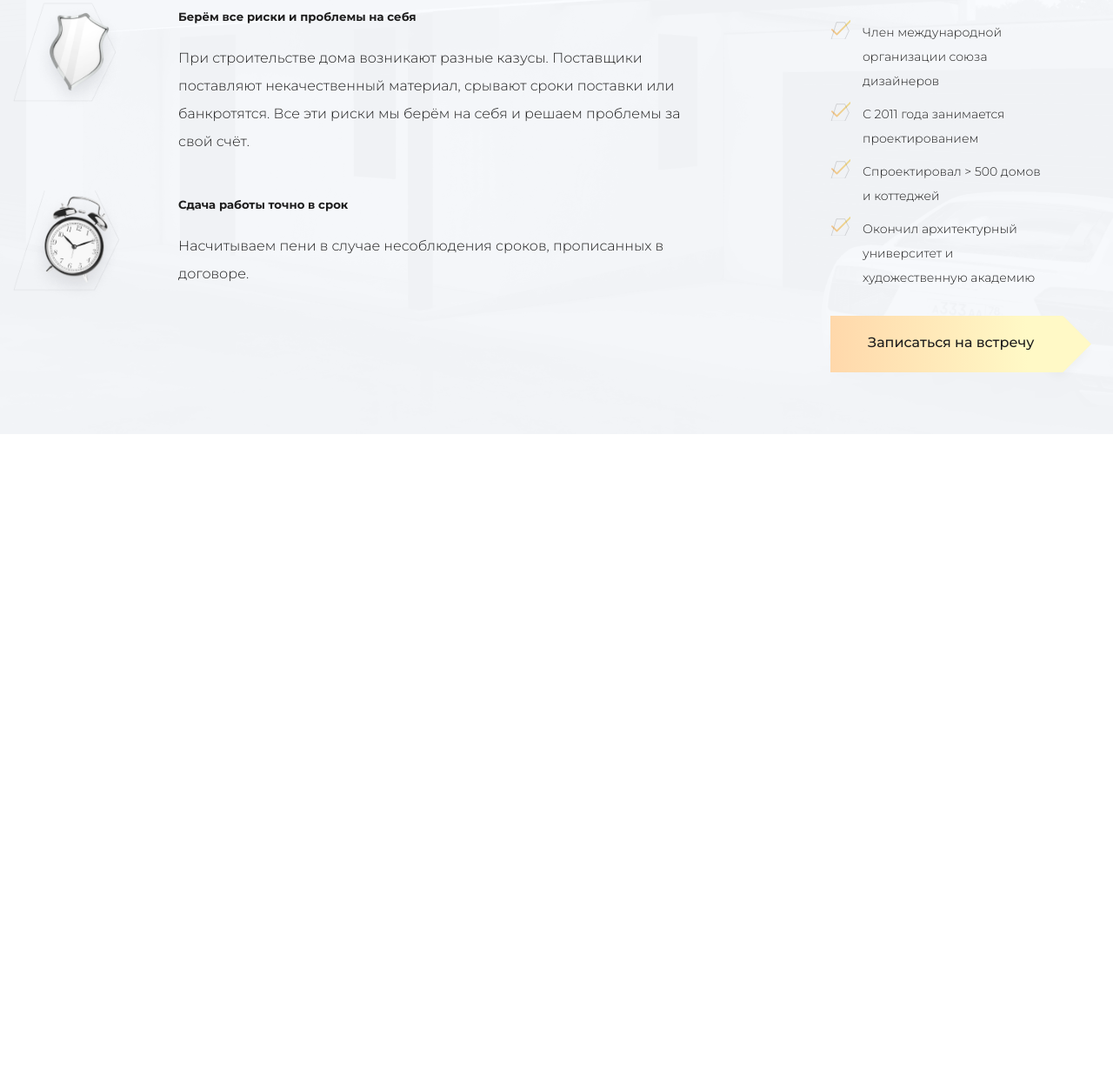
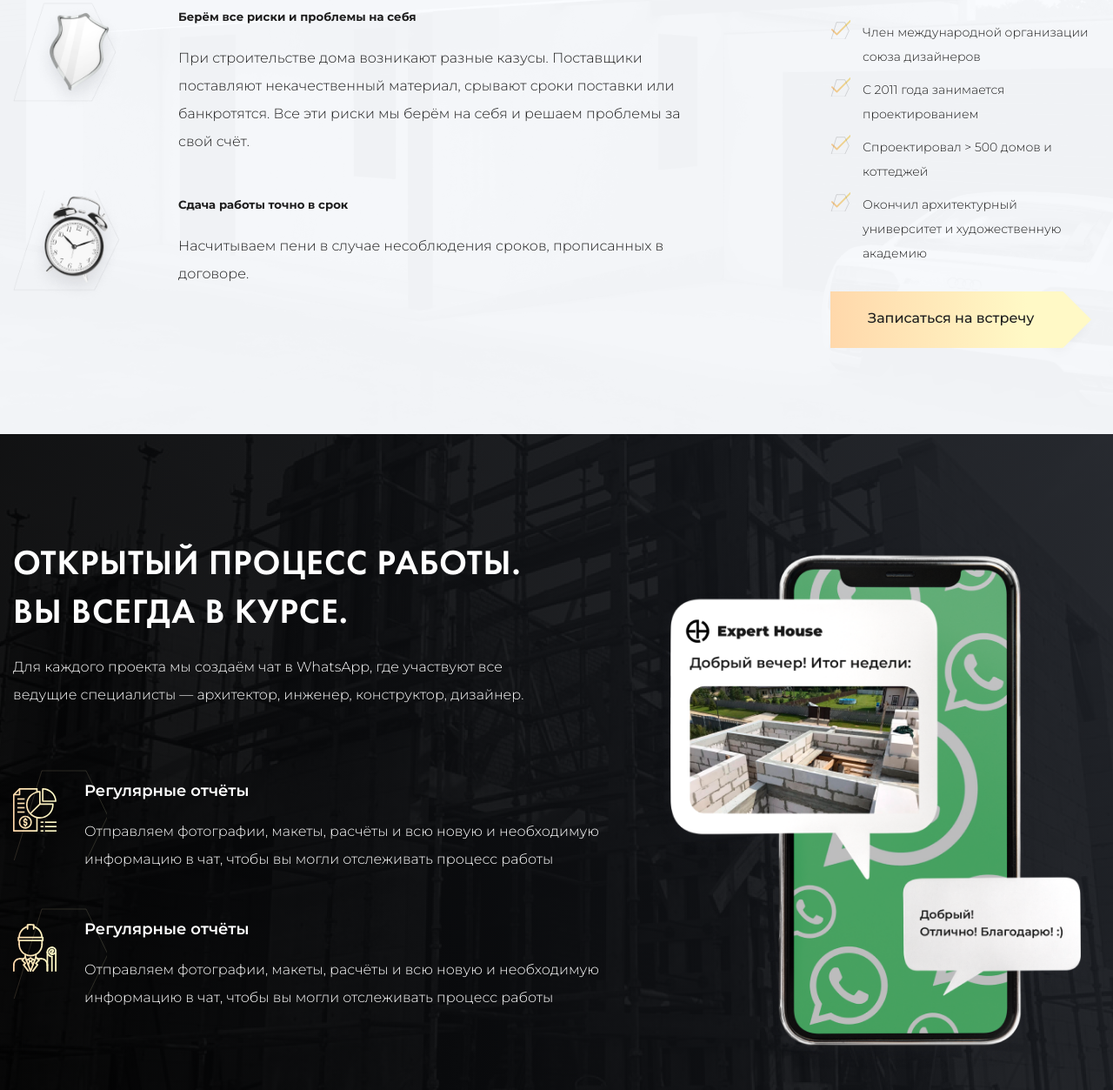
Before and after one commit to aaksi/ExpertHouse, a website: page app/index.html in a window 1280 px wide. Shown: the part 9166-10419 px from the top of the page at 87% size. Before the commit the page ends 9665 px from the top, so only its background shows below. Drawn offline with nearby package versions, Linux system fonts and the light colour scheme; files that its build step writes are made by us from their sources.

Commit message:
added section report

```diff
--- a/app/index.html
+++ b/app/index.html
@@ -457,6 +457,30 @@
         </div>
     </section>
 
+    <section class="report" style="background-image: url('images/report-bg.jpg');">
+        <div class="report__wrapper">
+            <div class="container">
+                <div class="report__inner">
+                    <div class="report__text">
+                        <h3 class="report__title title">Открытый процесс работы. Вы всегда в курсе.</h3>
+                        <p class="report__subtitle">Для каждого проекта мы создаём чат в WhatsApp, где участвуют все ведущие специалисты — архитектор, инженер, конструктор, дизайнер.</p>
+                        <div class="report__item report__item--report">
+                            <h5 class="report__item-title">Регулярные отчёты</h5>
+                            <p class="report__item-descr">Отправляем фотографии, макеты, расчёты и всю новую и необходимую информацию в чат, чтобы вы могли отслеживать процесс работы</p>
+                        </div>
+                        <div class="report__item report__item--builder">
+                            <h5 class="report__item-title">Регулярные отчёты</h5>
+                            <p class="report__item-descr">Отправляем фотографии, макеты, расчёты и всю новую и необходимую информацию в чат, чтобы вы могли отслеживать процесс работы</p>
+                        </div>
+                    </div>
+                    <div class="report__img">
+                        <img src="images/report-phone.png" alt="">
+                    </div>
+                </div>
+            </div>
+        </div>
+    </section>
+
     <script src="https://ajax.googleapis.com/ajax/libs/jquery/3.5.1/jquery.min.js"></script>
     <script src="js/libs.min.js"></script>
     <script src="js/main.js"></script>
--- a/app/scss/style.scss
+++ b/app/scss/style.scss
@@ -1053,6 +1053,87 @@
     .meeting__list{
         padding-top: 0;
         margin-bottom: 30px;
+        max-width: 300px;
     }
 }
 // guarantee end
+
+
+
+// report start
+.report{
+    min-height: 854px;
+    background-position: center center;
+    background-repeat: no-repeat;
+    background-size: cover;
+    position: relative;
+    &::before{
+        content: '';
+        position: absolute;
+        top: 0;
+        right: 0;
+        bottom: 0;
+        left: 0;
+        background: linear-gradient(69.85deg, rgba(0, 0, 0, 0.93) 0%, rgba(26, 29, 35, 0.93) 100%);
+    }
+    &__wrapper{
+        position: absolute;
+        top: 0;
+        right: 0;
+        bottom: 0;
+        left: 0;
+        z-index: 1;
+    }
+    &__inner{
+        padding-top: 120px;
+        color: #fff;
+        display: flex;
+        justify-content: space-between;
+    }
+    &__text{
+        max-width: 704px;
+    }
+    &__title{
+        max-width: 630px;
+        margin-bottom: 20px;
+    }
+    &__subtitle{
+        max-width: 630px;
+        margin-bottom: 80px;
+    }
+    &__item{
+        padding-left: 82px;
+        position: relative;
+        margin-bottom: 50px;
+        &::before{
+            content: '';
+            position: absolute;
+            width: 108px;
+            height: 104px;
+            left: 0;
+            top: -10px;
+        }
+        &--report{
+            &::before{
+                background-image: url('../images/icons/report.svg');
+            }
+        }
+        &--builder{
+            &::before{
+                background-image: url('../images/icons/builder.svg');
+            }
+        }
+    }
+    &__item-title{
+        font-size: 18px;
+        line-height: 29px;
+        font-weight: 600;
+    }
+    &__img{
+        max-width: 516px;
+        img{
+            width: 100%;
+        }
+    }
+}
+// report end
```
Also changed, not shown: app/images/icons/builder.svg (added), app/images/icons/report.svg (added), app/images/report-bg.jpg (added), app/images/report-phone.png (added).
